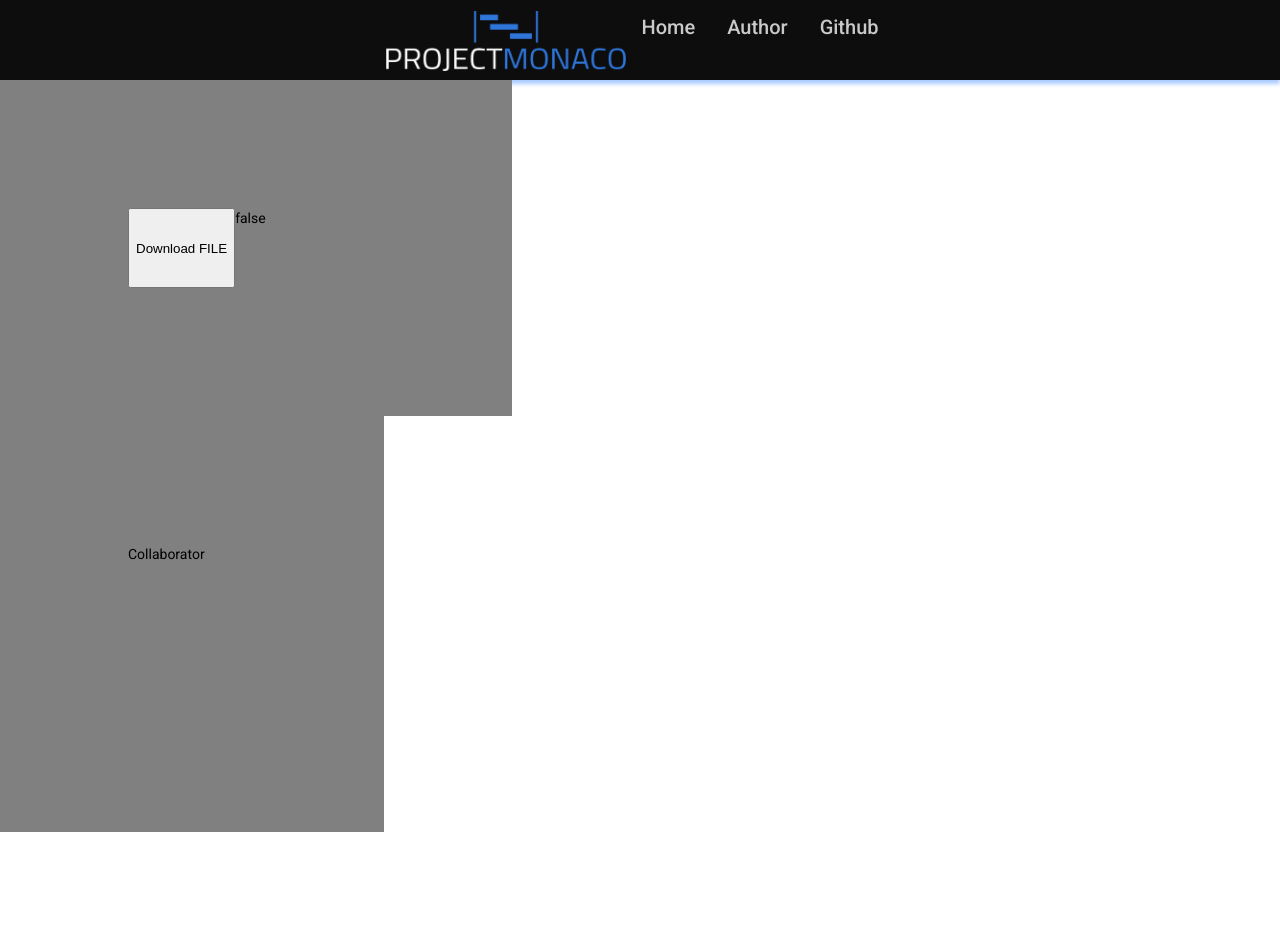
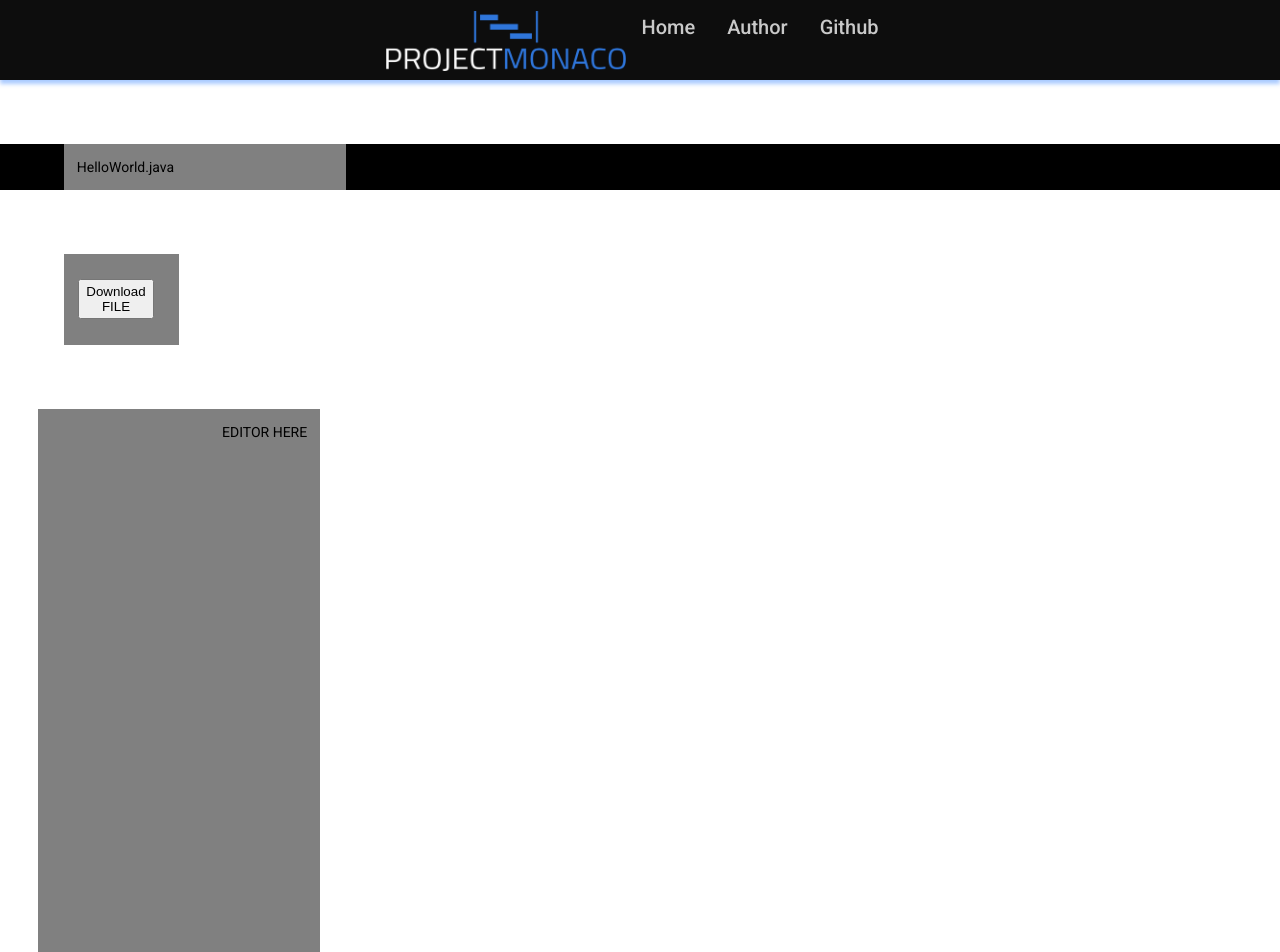
Before and after one commit to stephengeorge568/project-monaco-editor, an Angular app: page /test in a window 1280 px wide. Shown: the top 952 px of the page. Before the commit the page ends 832 px from the top, so only its background shows below. Built offline with nearby package versions, Linux system fonts and the light colour scheme; what ngx-monaco-editor would draw is missing.

Commit message:
Flex and css changes

```diff
--- a/src/app/app.component.css
+++ b/src/app/app.component.css
@@ -1,5 +1,6 @@
 .body{
 	display: flex;
+	flex-wrap: wrap;
 }
 .toolbar {
     position: fixed;
--- a/src/app/components/widget/widget.component.css
+++ b/src/app/components/widget/widget.component.css
@@ -1,24 +1,64 @@
+.topHeader{
+	width: 100%;
+	background-color: black;
+	flex-direction: row;
+
+}
 .widgetDownload{
 	display: flex;
     background-color: grey;
-	flex-direction: row;
-    padding: 10%;
+	flex-direction: row-reverse;
+    padding: 2%;
+    width: 5%;
+    height: 5%;
+	margin: 5%
+}
+.fakeEditor {
+	display: flex;
+    background-color: grey;
+	flex-direction: row-reverse;
+
+    padding: 1%;
     width: 20%;
-    height: 10%
+    height: 80%;
+	margin: 3%
+
 }
 .widgetCollaborator{
 	display: flex;
     background-color: grey;
+
+    padding: 1%;
+    width: 10%;
+    height: 20%;
+	margin: 5%
+
+
+}
+.widgetName{
+	display: flex;
+    background-color: grey;
+    padding: 1%;
+    width: 20%;
+    height: 3%;
+	margin: 5%
+}
+.widgetScoreboard{
+	display: flex;
+    background-color: grey;
 	flex-direction: row;
-    padding: 10%;
+    padding: 1%;
     width: 10%;
-    height: 20%
+    height: 20%;
+	margin: 5%
+
 }
-
 .documentInformationEntry {
 	display: flex;
     background-color: white;
 	flex-direction: row;
     width: 10%;
-    height:10%
+    height:10%;
+	margin: 5%
+
 }
--- a/src/app/components/widget/widget.component.html
+++ b/src/app/components/widget/widget.component.html
@@ -1,14 +1,31 @@
+<div class="topHeader" >
+<!--
+	DOCUMENT NAME WIDGET
+-->
+	<div  *ngIf="widgetTypeName" class="widgetName" >
+		{{documentName}}
+	</div>
+</div>
 <!--
 	DOWLOAD WIDGET
 -->
 <div  *ngIf="widgetTypeDownload" class="widgetDownload" >
 	<Button (click)="downloadDocument()" >Download FILE</Button>
-	<div>{{buttonToggle}}</div>
+
+</div>
+<!--
+	s!!!TEMPORARY!!!
+-->
+<div  *ngIf="widgetTypeName" class="fakeEditor" >
+	EDITOR HERE
 </div>
 
 <!--
-	Collaborator WIDGET
+	DOCUMENT STATS WIDGET
 -->
-<div  *ngIf="widgetTypeCollaborator" class="widgetCollaborator" >
-	Collaborator
+<div  *ngIf="widgetTypeScoreboard" class="widgetScoreboard" >
+	Words      : <br>
+	Statements :<br>
+	Size       :<br>
+	Collaborators : <br>
 <div>
--- a/src/app/components/widget/widget.component.ts
+++ b/src/app/components/widget/widget.component.ts
@@ -12,7 +12,10 @@ import { DocumentService } from '../home/document-service/document.service';
 export class WidgetComponent implements OnInit {
 
   @Input() widgetType: string = "";
+  @Input() widgetTypeScoreboard: boolean = true;
+  @Input() widgetTypeName: boolean = true;
   @Input() documentText: string = "!!!!DOCUMENT TEXT SHOULD BE HERE!!!!";
+  @Input() documentName: string = "HelloWorld.java"
   @Input () widgetTypeDownload: boolean = true;
   @Input () buttonToggle: boolean = false
   @Input () widgetTypeCollaborator: boolean = true;
```
